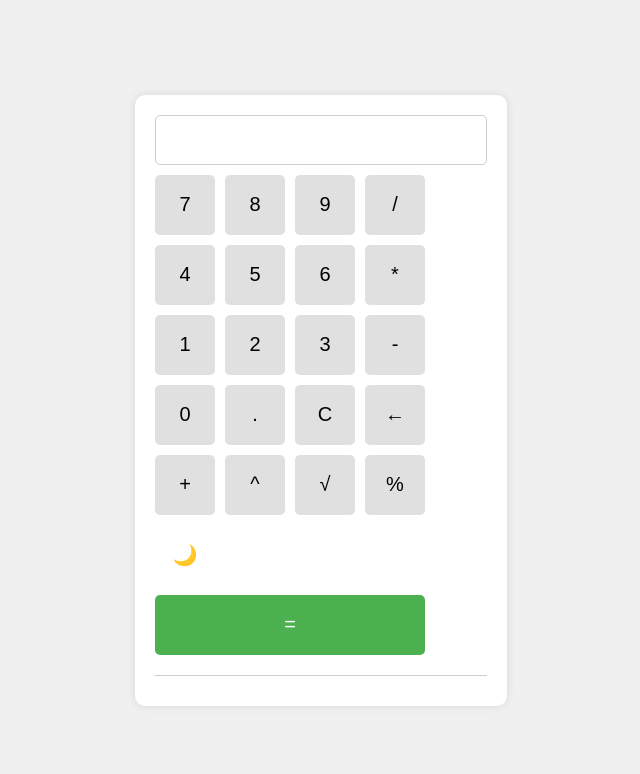
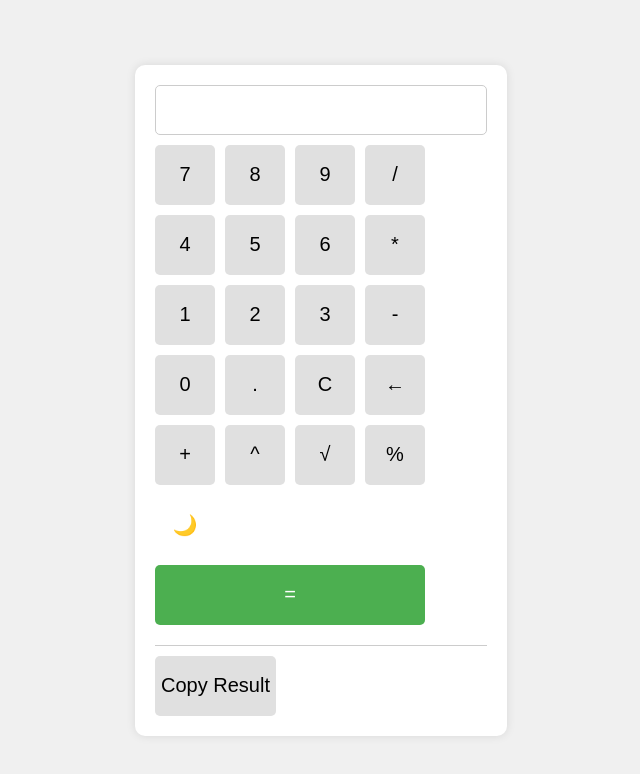
Before and after one commit to 0xnathanchang/test-git-repo, a plain HTML site: page index.html in a window 1280 px wide. Shown: the whole page, without its empty margins (319-959 px from the left). Drawn offline with Linux system fonts and the light colour scheme.

Commit message:
Added button to copy result to clipboard - backdated to July 23

```diff
--- a/index.html
+++ b/index.html
@@ -34,6 +34,7 @@
             <button class="equal" onclick="evaluateExpression()">=</button>
         </div>
         <div id="history" class="history"></div>
+        <button onclick="copyResult()">Copy Result</button>
     </div>
     <script src="script.js"></script>
 </body>
--- a/script.js
+++ b/script.js
@@ -71,4 +71,8 @@ document.addEventListener('keydown', (event) => {
 function backspace() {
     currentInput = currentInput.slice(0, -1);
     display.value = currentInput;
+}
+
+function copyResult() {
+    navigator.clipboard.writeText(display.value).then(() => alert('Copied!'));
 };
```
